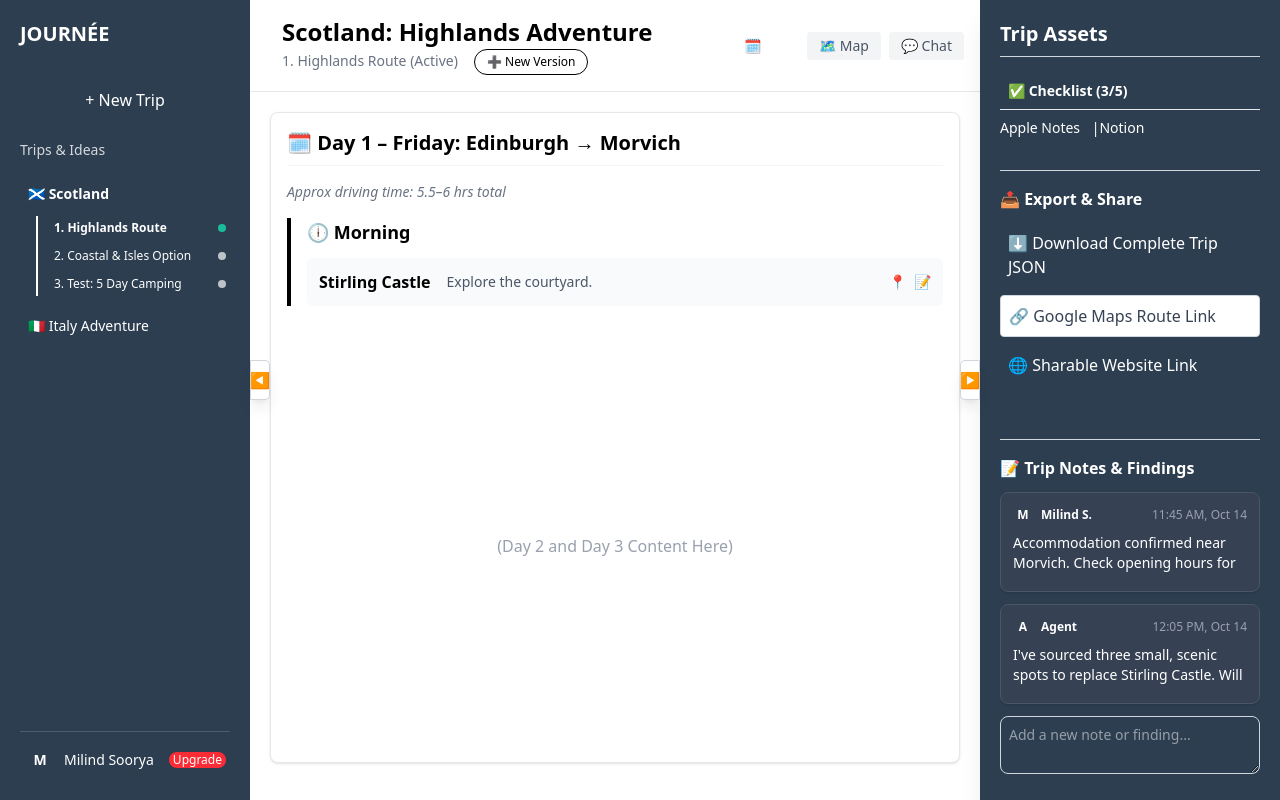
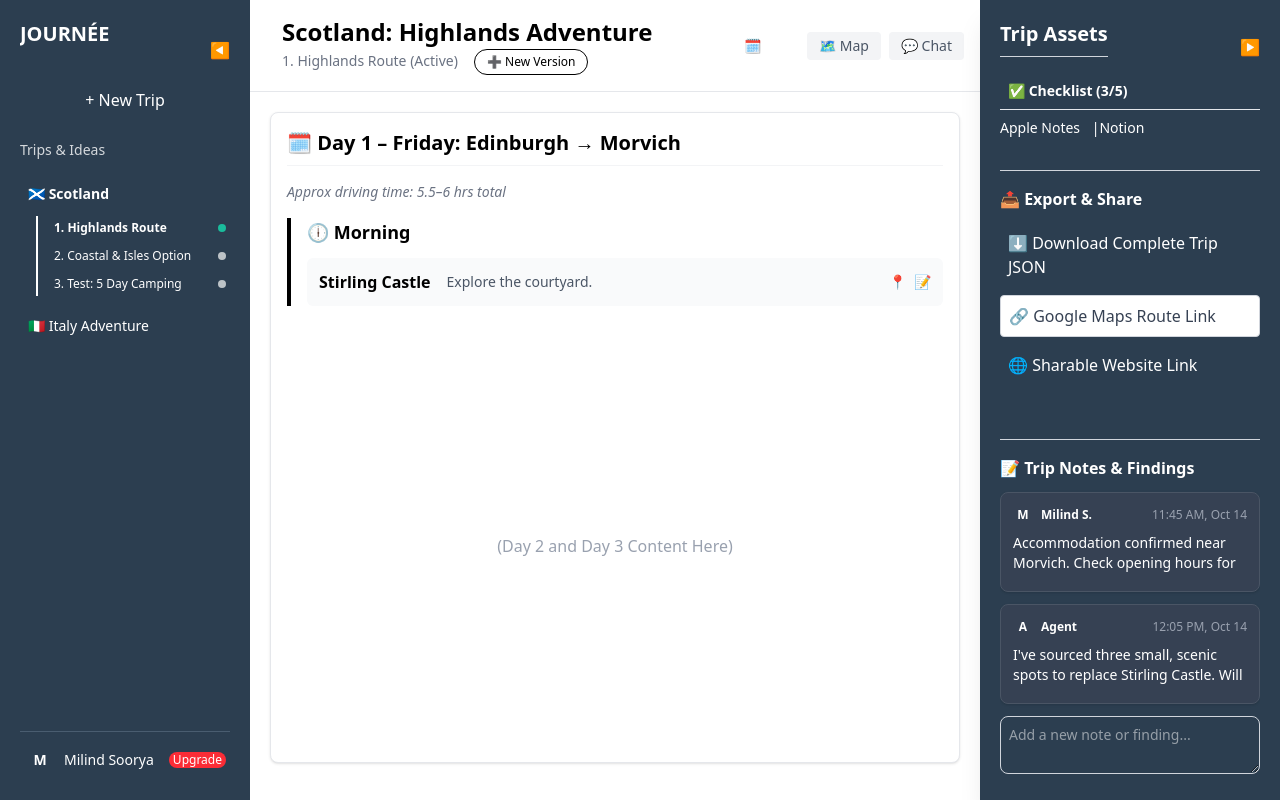
Before and after one commit to milindsoorya/journee, a Next.js app: page / in a window 1280 px wide. Built offline with nearby package versions, Linux system fonts and the light colour scheme.

Commit message:
fix sidebars

```diff
--- a/src/components/LeftSidebar.tsx
+++ b/src/components/LeftSidebar.tsx
@@ -48,18 +48,40 @@ const LeftSidebar: React.FC<LeftSidebarProps> = ({ isCollapsed, onToggleCollapse
             className={`bg-secondary-dark text-white flex-shrink-0 flex flex-col relative transition-all duration-300 shadow-xl
                 ${widthClass}`}
         >
-
-
-            <h2 className={`text-xl font-bold mb-8 transition-opacity ${isCollapsed ? 'opacity-0 hidden' : 'opacity-100'}`}>JOURNÉE</h2>
+            {isCollapsed ? (
+                <div>
+                    <button
+                        className="text-white hover:text-primary-blue transition-colors"
+                        onClick={onToggleCollapse}
+                        aria-label="Toggle sidebar"
+                    >
+                        &#x25b6;
+                    </button>
+                    <div className="[writing-mode:vertical-lr] text-white text-lg font-semibold transform rotate-180 mx-auto mt-4">
+                        Trips
+                    </div>
+                </div>
+            ) : (
+                <div className="flex flex-col flex-grow w-full overflow-y-auto">
+                    <div className="flex items-center justify-between">
+                        <h2 className="text-xl font-bold mb-8">JOURNÉE</h2>
+                        <button
+                            className="text-white hover:text-primary-blue transition-colors"
+                            onClick={onToggleCollapse}
+                            aria-label="Toggle sidebar"
+                        >
+                            &#x25c0;
+                        </button>
+                    </div>
 
                     <button
-                className={`bg-primary-blue text-white p-2 rounded mb-5 flex-shrink-0 whitespace-nowrap transition-opacity ${isCollapsed ? 'opacity-0 hidden' : 'opacity-100 block'}`}
+                        className="bg-primary-blue text-white p-2 rounded mb-5 flex-shrink-0 whitespace-nowrap"
                     >
                         + New Trip
                     </button>
 
                     {/* Trip List */}
-            <nav className={`flex-grow overflow-y-auto ${isCollapsed ? 'hidden' : 'block'}`}>
+                    <nav className="flex-grow overflow-y-auto">
                         <h3 className="text-sm mb-4 opacity-80">Trips & Ideas</h3>
                         {DUMMY_TRIPS.map(trip => (
                             <div key={trip.id} className="mb-3">
@@ -84,7 +106,7 @@ const LeftSidebar: React.FC<LeftSidebarProps> = ({ isCollapsed, onToggleCollapse
                     </nav>
 
                     {/* User Profile Footer */}
-            <div className={`mt-auto border-t border-[#4a5d70] pt-2 flex-shrink-0 ${isCollapsed ? 'hidden' : 'block'}`}>
+                    <div className="mt-auto border-t border-[#4a5d70] pt-2 flex-shrink-0">
                         <div
                             className="flex items-center cursor-pointer p-1 hover:bg-[#34495e] rounded transition-colors"
                             onClick={() => setIsMenuOpen(true)}
@@ -94,19 +116,8 @@ const LeftSidebar: React.FC<LeftSidebarProps> = ({ isCollapsed, onToggleCollapse
                             <span className="bg-red-500 text-white text-xs px-1 rounded-full flex-shrink-0">Upgrade</span>
                         </div>
                     </div>
-
-            {/* Desktop Collapse Button */}
-            <button
-                className="hidden lg:flex absolute top-1/2 -translate-y-1/2 w-5 h-10 bg-white text-secondary-dark shadow-lg border border-gray-300 z-50 items-center justify-center transition-all duration-300 ease-in-out"
-                style={{
-                    left: isCollapsed ? 'var(--sidebar-w-collapsed)' : 'var(--sidebar-w)',
-                    borderRadius: '0 5px 5px 0',
-                    transform: `translateY(-50%) ${isCollapsed ? 'rotate(180deg)' : 'rotate(0deg)'}`
-                }}
-                onClick={onToggleCollapse}
-            >
-                &#x25c0;
-            </button>
+                </div>
+            )}
 
             {/* User Menu Overlay */}
             {isMenuOpen && <UserMenu onClose={() => setIsMenuOpen(false)} />}
--- a/src/components/RightSidebar.tsx
+++ b/src/components/RightSidebar.tsx
@@ -36,18 +36,34 @@ const RightSidebar: React.FC<RightSidebarProps> = ({ isCollapsed, onToggleCollap
 
     return (
         <aside
-            className={`bg-secondary-dark text-white flex-shrink-0 flex relative transition-all duration-300 shadow-xl
+            className={`bg-secondary-dark text-white flex-shrink-0 flex flex-col relative transition-all duration-300 shadow-xl
                 ${widthClass}`}
         >
-
-
-            <div
-                className={`flex flex-col flex-grow w-full overflow-y-auto transition-opacity duration-200 ${
-                    isCollapsed ? 'opacity-0 hidden' : 'opacity-100'
-                }`}
+            {isCollapsed ? (
+                <div>
+                    <button
+                        className="text-white hover:text-primary-blue transition-colors"
+                        onClick={onToggleCollapse}
+                        aria-label="Toggle sidebar"
                     >
+                        &#x25c0;
+                    </button>
+                    <div className="[writing-mode:vertical-lr] text-white text-lg font-semibold transform rotate-180 mx-auto mt-4">
+                        Trip Assets
+                    </div>
+                </div>
+            ) : (
+                <div className="flex flex-col flex-grow w-full overflow-y-auto">
+                    <div className="flex items-center justify-between">
                         <h2 className="text-xl font-semibold text-white border-b border-gray-300 pb-2 mb-4">Trip Assets</h2>
-
+                        <button
+                            className="text-white hover:text-primary-blue transition-colors"
+                            onClick={onToggleCollapse}
+                            aria-label="Toggle sidebar"
+                        >
+                            &#x25b6;
+                        </button>
+                    </div>
                     {/* Asset Dropdowns */}
                     <details className="mb-4" open>
                         <summary className="font-semibold text-sm cursor-pointer p-2 border-b border-gray-200 hover:text-primary-blue list-none text-white">✅ Checklist (3/5)</summary>
@@ -77,19 +93,7 @@ const RightSidebar: React.FC<RightSidebarProps> = ({ isCollapsed, onToggleCollap
                         />
                     </div>
                 </div>
-
-            {/* Desktop Collapse Button - Fixed to viewport boundary */}
-            <button
-                className="hidden lg:flex absolute top-1/2 -translate-y-1/2 w-5 h-10 bg-white text-secondary-dark shadow-lg border border-gray-300 z-50 items-center justify-center transition-all duration-300 ease-in-out"
-                style={{
-                    right: isCollapsed ? 'var(--right-sidebar-w-collapsed)' : 'var(--right-sidebar-w)',
-                    borderRadius: '5px 0 0 5px',
-                    transform: `translateY(-50%) ${isCollapsed ? 'rotate(180deg)' : 'rotate(0deg)'}`
-                }}
-                onClick={onToggleCollapse}
-            >
-                &#x25b6;
-            </button>
+            )}
         </aside>
     );
 };
```
Also changed, not shown: 1 other file (tests, documents, lock files or other folders). Lines whose indentation alone changed are shown as unchanged.
